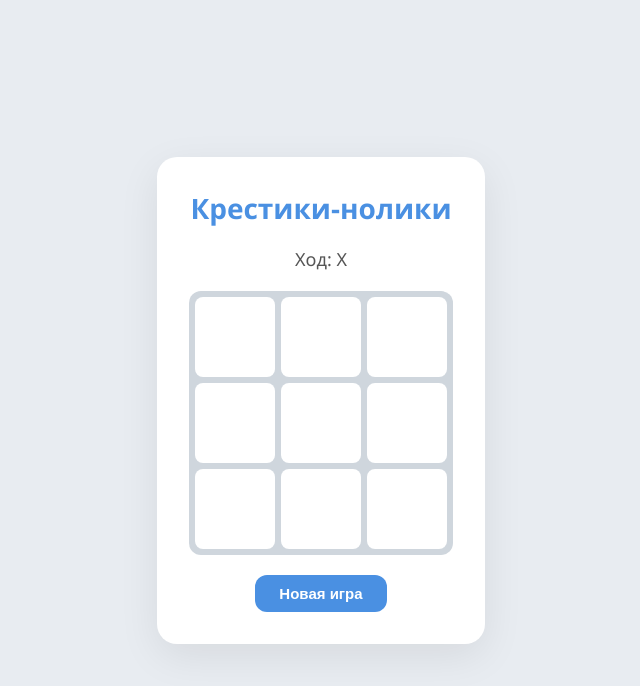
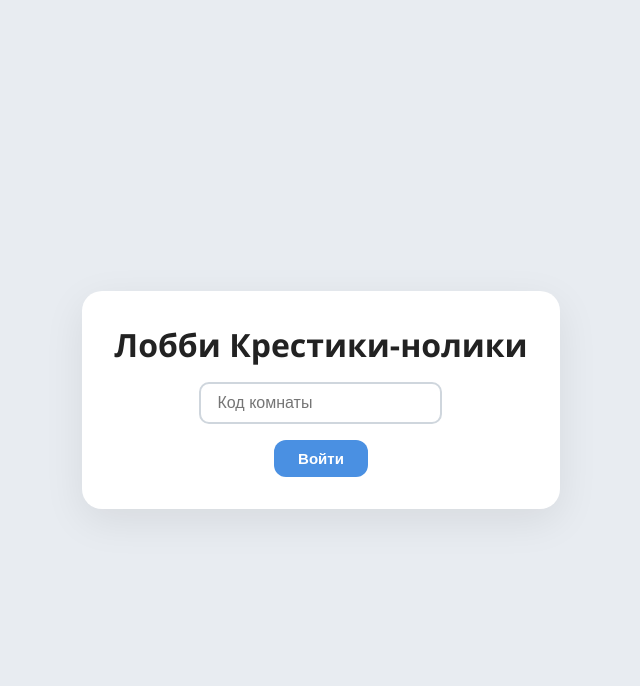
Before and after one commit to KorgiBit/TictactoeLesha, a website: page public/index.html in a window 1280 px wide. Shown: the whole page, without its empty margins (319-959 px from the left). Drawn offline with nearby package versions, Linux system fonts and the light colour scheme; no server answers.

Commit message:
Добавлены комнаты

```diff
--- a/public/index.html
+++ b/public/index.html
@@ -9,7 +9,13 @@
     <link rel="stylesheet" href="style.css">
 </head>
 <body>
-    <div class="game">
+
+    <div id='lobby' class='lobby'>
+        <h1>Лобби Крестики-нолики</h1>
+        <input type="text" id="roomInput" placeholder="Код комнаты">
+        <button id="joinButton">Войти</button>
+    </div>
+    <div class="game" id="game" style="display: none;">
         <h1>Крестики-нолики</h1>
         <p id="status" class="status">Ход: Х</p>
         <div id="board" class="board">
--- a/public/script.js
+++ b/public/script.js
@@ -5,8 +5,21 @@ const boardEl  = document.getElementById("board")
 const resetButtonEl = document.getElementById("resetButton")
 const cells = document.querySelectorAll('.cell')
 
+const lobbyEl = document.getElementById('lobby')
+const gameEl = document.getElementById('game')
+const roomInputEl = document.getElementById('roomInput')
+const joinButtonEl = document.getElementById('joinButton')
+
 let myRole = null
 let lastState = null
+
+joinButtonEl.addEventListener('click', () => {
+  const room = roomInputEl.value.trim()
+  if (room === '') return
+  socket.emit('joinRoom', room)
+  lobbyEl.style.display = 'none'
+  gameEl.style.display = 'block'
+})
 
 function handleCellClick(event) {
   const cell = event.target
--- a/public/style.css
+++ b/public/style.css
@@ -102,3 +102,32 @@ body {
     50% { transform: scale(1.1); }
     100% { transform: scale(1); }
 }
+
+.lobby {
+    display: flex;
+    flex-direction: column;
+    align-items: center;
+    gap: 16px;
+    padding: 32px;
+    background: #fff;
+    border-radius: 20px;
+    box-shadow: 0 12px 40px rgba(0, 0, 0, 0.08);
+}
+
+.lobby input {
+    padding: 10px 16px;
+    border: 2px solid #cfd6dd;
+    border-radius: 10px;
+    font-size: 16px;
+}
+
+.lobby button {
+    padding: 10px 24px;
+    border: none;
+    border-radius: 12px;
+    background: #4a90e2;
+    color: #fff;
+    font-size: 15px;
+    font-weight: 600;
+    cursor: pointer;
+}
```
Also changed, not shown: server.js (+24 -4 lines).
